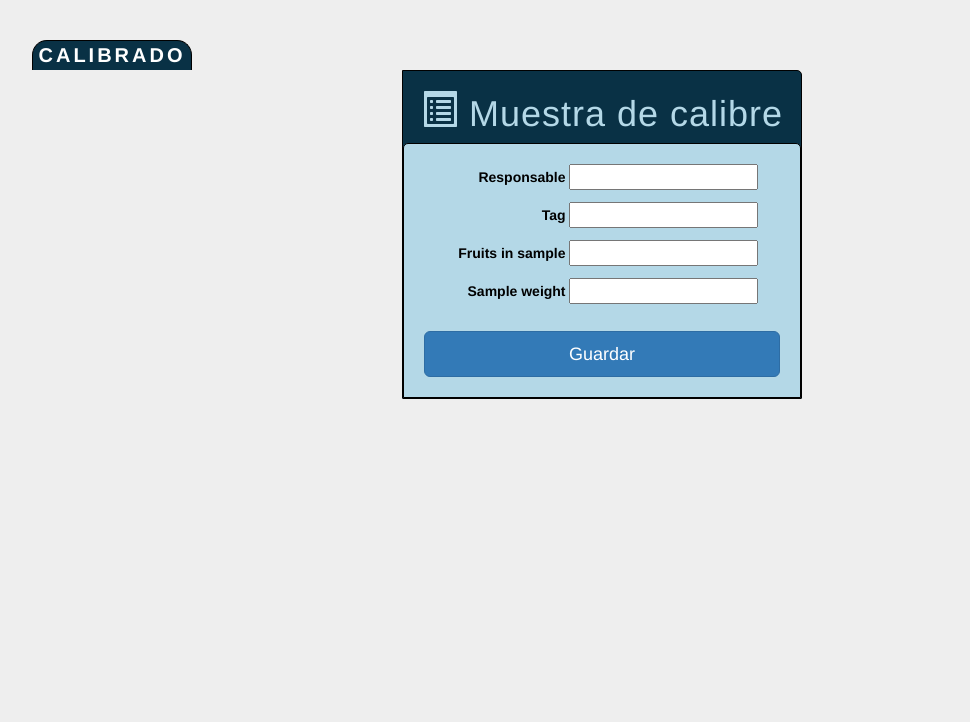
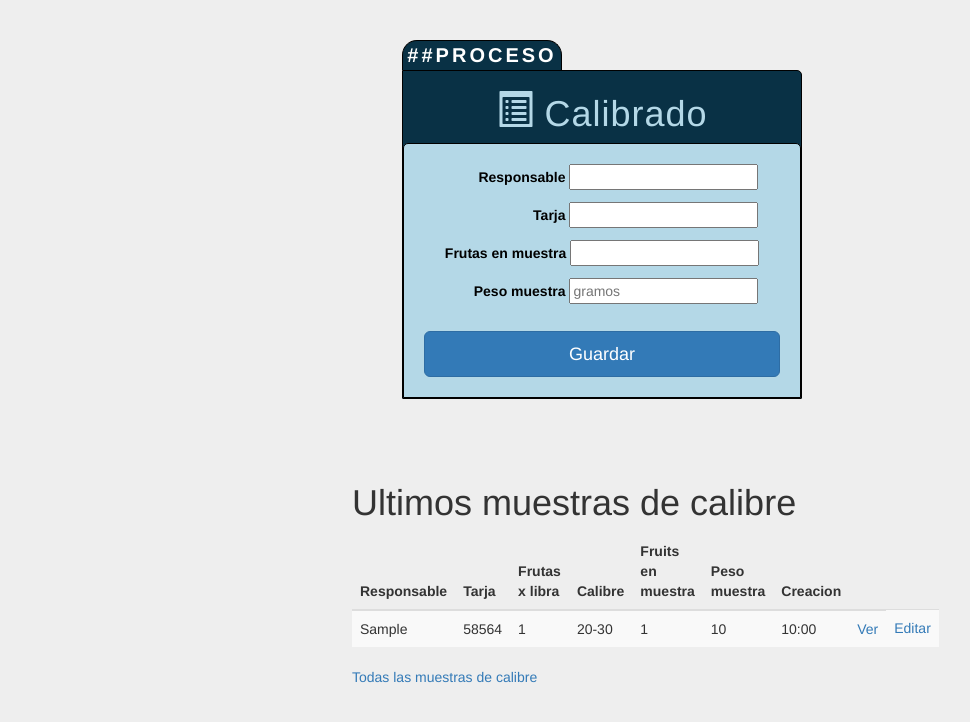
Before and after one commit to jjsotomayor/agsinformationsystem, a Rails app: page /caliber_samples/new in a window 1280 px wide. Shown: the top 722 px of the page, without its empty margins (38-1008 px from the left). Run offline with Rails 7, Linux system fonts and the light colour scheme; data comes from the database, SQL or seed files in the repository; tables that the repository leaves empty hold one stand-in row (values such as "Sample post"); style sheets or scripts are compiled from the project's sources; some libraries are stand-ins or nearby versions.

Commit message:
Implemented caliber samples

```diff
--- a/app/controllers/caliber_samples_controller.rb
+++ b/app/controllers/caliber_samples_controller.rb
@@ -1,19 +1,22 @@
 class CaliberSamplesController < ApplicationController
   before_action :set_caliber_sample, only: [:show, :edit, :update, :destroy]
+  # before_action :include_deviation, only: [:new]
 
   # GET /caliber_samples
-  # GET /caliber_samples.json
   def index
-    @caliber_samples = CaliberSample.all
+    @caliber_samples = CaliberSample.active.order('created_at DESC')
   end
 
   # GET /caliber_samples/1
-  # GET /caliber_samples/1.json
   def show
   end
 
   # GET /caliber_samples/new
   def new
+    # TODO: Solo deberia mostrar las creadas en esta sesion, (caliber samples se podria tomar desde varios pcs)
+      # Ayudaria mostrarles el proceso de las tarjas ya ingresadas , para que sepan cuales son suyas
+    set_success_message_variables
+    @caliber_samples = CaliberSample.active.order('created_at DESC').first(3)
     @caliber_sample = CaliberSample.new
   end
 
@@ -22,47 +25,38 @@ class CaliberSamplesController < ApplicationController
   end
 
   # POST /caliber_samples
-  # POST /caliber_samples.json
   def create
-    @caliber_sample = CaliberSample.new(caliber_sample_creation_params)
+    @element = Element.create_element_if_doesnt_exist(element_params)
+    @caliber_sample = CaliberSample.new(caliber_sample_create_params)
+    @caliber_sample.element = @element
+    # p "Before guardar"
+    # pp @caliber_sample
 
-
-    #@element = Element.find_by(tag: params[:tag])
-
-
-    respond_to do |format|
       if @caliber_sample.save
-        format.html { redirect_to @caliber_sample, notice: 'Caliber sample was successfully created.' }
-        format.json { render :show, status: :created, location: @caliber_sample }
+        session[:display_created_alert] = true
+        redirect_to new_caliber_sample_path, notice: 'Caliber sample was successfully created.'
       else
-        format.html { render :new }
-        format.json { render json: @caliber_sample.errors, status: :unprocessable_entity }
+        p "Not able to save"
+        pp @caliber_sample
+        # TODO: por que no hay necesidad de los demas metodos de new???
+        @caliber_samples = CaliberSample.active.last(3)
+        render :new
       end
-    end
   end
 
   # PATCH/PUT /caliber_samples/1
-  # PATCH/PUT /caliber_samples/1.json
   def update
-    respond_to do |format|
-      if @caliber_sample.update(caliber_sample_params)
-        format.html { redirect_to @caliber_sample, notice: 'Caliber sample was successfully updated.' }
-        format.json { render :show, status: :ok, location: @caliber_sample }
+      if @caliber_sample.update(caliber_sample_create_params)
+        redirect_to @caliber_sample, notice: 'Caliber sample was successfully updated.'
       else
-        format.html { render :edit }
-        format.json { render json: @caliber_sample.errors, status: :unprocessable_entity }
+        render :edit
       end
-    end
   end
 
   # DELETE /caliber_samples/1
-  # DELETE /caliber_samples/1.json
   def destroy
-    @caliber_sample.destroy
-    respond_to do |format|
-      format.html { redirect_to caliber_samples_url, notice: 'Caliber sample was successfully destroyed.' }
-      format.json { head :no_content }
-    end
+    @caliber_sample.soft_delete
+    redirect_to caliber_samples_url, notice: 'Caliber sample was successfully destroyed.'
   end
 
   private
@@ -71,11 +65,27 @@ class CaliberSamplesController < ApplicationController
       @caliber_sample = CaliberSample.find(params[:id])
     end
 
-    # Never trust parameters from the scary internet, only allow the white list through.
-    def caliber_sample_params
-      params.require(:caliber_sample).permit(:responsable, :element_id, :fruits_per_pound, :caliber_id, :fruits_in_sample, :sample_weight)
-    end
-    def caliber_sample_creation_params
+    # def caliber_sample_params
+    #   params.require(:caliber_sample).permit(:responsable, :element_id, :fruits_per_pound, :caliber_id, :fruits_in_sample, :sample_weight)
+    # end
+    def caliber_sample_create_params
       params.require(:caliber_sample).permit(:responsable, :fruits_in_sample, :sample_weight)
     end
+    def element_params
+      params.permit(:tag)
+    end
+
+    def set_success_message_variables
+      # TODO: Move to module
+      @edited_sample = false
+      @created_sample = false
+      if @created_sample = params[:created_sample]
+        @created_sample = params[:created_sample]
+        @sample_state = params[:state]
+      elsif @edited_sample = params[:edited_sample]
+        @edited_sample = true
+        @sample_state = params[:state]
+      end
+    end
+
 end
--- a/app/controllers/humidity_samples_controller.rb
+++ b/app/controllers/humidity_samples_controller.rb
@@ -43,7 +43,7 @@ class HumiditySamplesController < ApplicationController
   # PATCH/PUT /humidity_samples/1
   def update
 
-    if @humidity_sample.update(humidity_sample_params)
+    if @humidity_sample.update(humidity_sample_create_params)
       session[:display_edited_alert] = true
       redirect_to new_humidity_sample_path status: @humidity_sample.status#, notice: 'Muestra editada correctamente.'
     else
@@ -72,6 +72,7 @@ class HumiditySamplesController < ApplicationController
       params.require(:humidity_sample).permit(:responsable, :humidity)
     end
     def element_params
+      # TODO: Move to module
       params.permit(:tag)
     end
 
--- /dev/null
+++ b/app/models/concerns/soft_deletable.rb
@@ -0,0 +1,23 @@
+module SoftDeletable
+  # extend ActiveModel::Concern
+  extend ActiveSupport::Concern
+
+  included do
+   validates :active, presence: true
+   scope :active, -> { where(active: true) }
+  end
+
+
+  module ClassMethods
+   def soft_delete
+     self.deleted_at = Time.zone.now
+     self.active = false
+     self.save!
+   end
+
+  #  def active
+  #    where(active: true)
+  #  end
+  end
+
+end
--- a/app/views/caliber_samples/_form_new.html.erb
+++ b/app/views/caliber_samples/_form_new.html.erb
@@ -1,4 +1,3 @@
-<%= form_for(caliber_sample, html: {class: 'inside-new-form blue-inside-new-form', autocomplete: :off}) do |f| %>
   <% if caliber_sample.errors.any? %>
     <div id="error_explanation">
       <h2><%= pluralize(caliber_sample.errors.count, "error") %> prohibited this caliber_sample from being saved:</h2>
@@ -11,27 +10,39 @@
     </div>
   <% end %>
 
+  <div class= "container-samples">
+    <div class= "pestaña">##PROCESO</div>
+      <div class="outside-new-form green-outside-new-form">
+        <h1><span class= "glyphicon glyphicon-list-alt"></span> Calibrado</h1>
+
+  <%= form_for(caliber_sample, html: {class: 'inside-new-form blue-inside-new-form', autocomplete: :off}) do |f| %>
+
   <div class="field">
     <%= f.label :responsable %>
     <%= f.text_field :responsable %>
   </div>
 
   <div class="field">
-    <%= f.label :Tag %>
+    <%= f.label :Tarja %>
     <%= text_field_tag :tag %>
   </div>
 
   <div class="field">
-    <%= f.label :fruits_in_sample %>
+    <%= f.label :frutas_en_muestra %>
     <%= f.number_field :fruits_in_sample %>
   </div>
 
   <div class="field">
-    <%= f.label :sample_weight %>
-    <%= f.number_field :sample_weight %>
+    <%= f.label :peso_muestra %>
+    <%= f.number_field :sample_weight, placeholder: "gramos" %>
   </div>
 
   <div class="actions">
     <%= f.submit "Guardar", class: "btn btn-primary btn-lg btn-block" %>
   </div>
 <% end %>
+
+
+    </div>
+  </div>
+</div>
--- a/app/views/caliber_samples/new.html.erb
+++ b/app/views/caliber_samples/new.html.erb
@@ -1,9 +1,38 @@
-
-<div class= "container">
-<div class= "pestaña">CALIBRADO</div>
-<div class="outside-new-form blue-outside-new-form">
-  <h1><span class= "glyphicon glyphicon-list-alt"></span> Muestra de calibre </h1><!--<span class= 'bold'>SECADO</span>-->
+<%= render 'shared/message_success_js', caliber_sample: @caliber_sample %>
 <%= render 'form_new', caliber_sample: @caliber_sample %>
 
+<div class="container-500px">
+  <h1>Ultimos muestras de calibre</h1>
+<table class = "table table-striped">
+  <thead>
+    <tr>
+      <th>Responsable</th>
+      <th>Tarja</th>
+      <th>Frutas x libra</th>
+      <th>Calibre</th>
+      <th>Fruits en muestra</th>
+      <th>Peso muestra</th>
+      <th>Creacion</th>
+      <th colspan="1"></th>
+    </tr>
+  </thead>
+
+  <tbody>
+    <% @caliber_samples.each do |caliber_sample| %>
+      <tr>
+        <td><%= caliber_sample.responsable %></td>
+        <td><%= caliber_sample.element.tag %></td>
+        <td><%= caliber_sample.fruits_per_pound %></td>
+        <td><%= caliber_sample.caliber.name %></td>
+        <td><%= caliber_sample.fruits_in_sample %></td>
+        <td><%= caliber_sample.sample_weight %></td>
+        <td><%= time(caliber_sample.created_at) %></td>
+
+        <td><%= link_to 'Ver', caliber_sample %></td>
+        <td><%= link_to 'Editar', edit_caliber_sample_path(caliber_sample) %></td>
+      </tr>
+    <% end %>
+  </tbody>
+</table>
+<%= link_to 'Todas las muestras de calibre', caliber_samples_path %>
 </div>
-</div>
--- a/app/views/caliber_samples/show.html.erb
+++ b/app/views/caliber_samples/show.html.erb
@@ -1,5 +1,3 @@
-<p id="notice"><%= notice %></p>
-
 <p>
   <strong>Responsable:</strong>
   <%= @caliber_sample.responsable %>
@@ -7,7 +5,7 @@
 
 <p>
   <strong>Element:</strong>
-  <%= @caliber_sample.element %>
+  <%= @caliber_sample.element.tag %>
 </p>
 
 <p>
@@ -17,7 +15,7 @@
 
 <p>
   <strong>Caliber:</strong>
-  <%= @caliber_sample.caliber %>
+  <%= @caliber_sample.caliber.name %>
 </p>
 
 <p>
--- a/app/views/humidity_samples/edit.html.erb
+++ b/app/views/humidity_samples/edit.html.erb
@@ -24,7 +24,7 @@
   </div>
 
   <div class="field">
-    <%= f.label :Editar_Humedad %>
+    <%= f.label :editar_humedad %>
     <%= f.text_field :humidity %>
   </div>
 
--- a/db/migrate/20170710145811_add_soft_delete.rb
+++ b/db/migrate/20170710145811_add_soft_delete.rb
@@ -6,5 +6,8 @@ class AddSoftDelete < ActiveRecord::Migration[5.0]
     add_column :sorbate_samples, :active, :boolean, default: true, null: false
     add_column :sorbate_samples, :deleted_at, :datetime
 
+    add_column :caliber_samples, :active, :boolean, default: true, null: false
+    add_column :caliber_samples, :deleted_at, :datetime
+
   end
 end
```
Also changed, not shown: app/models/caliber_sample.rb (+25 -8 lines), app/views/caliber_samples/_form_new-DELETE.html.erb (deleted, +0 -40 lines), app/views/caliber_samples/edit.html.erb (+44 -4 lines), app/views/caliber_samples/index.html.erb (+19 -17 lines), db/migrate/20170411213554_create_caliber_samples.rb (+4 -4 lines), db/seeds.rb (+6 -1 lines), app/views/caliber_samples/_caliber_sample.json.jbuilder (deleted), app/views/caliber_samples/index.json.jbuilder (deleted), app/views/caliber_samples/show.json.jbuilder (deleted), db/schema.rb.
